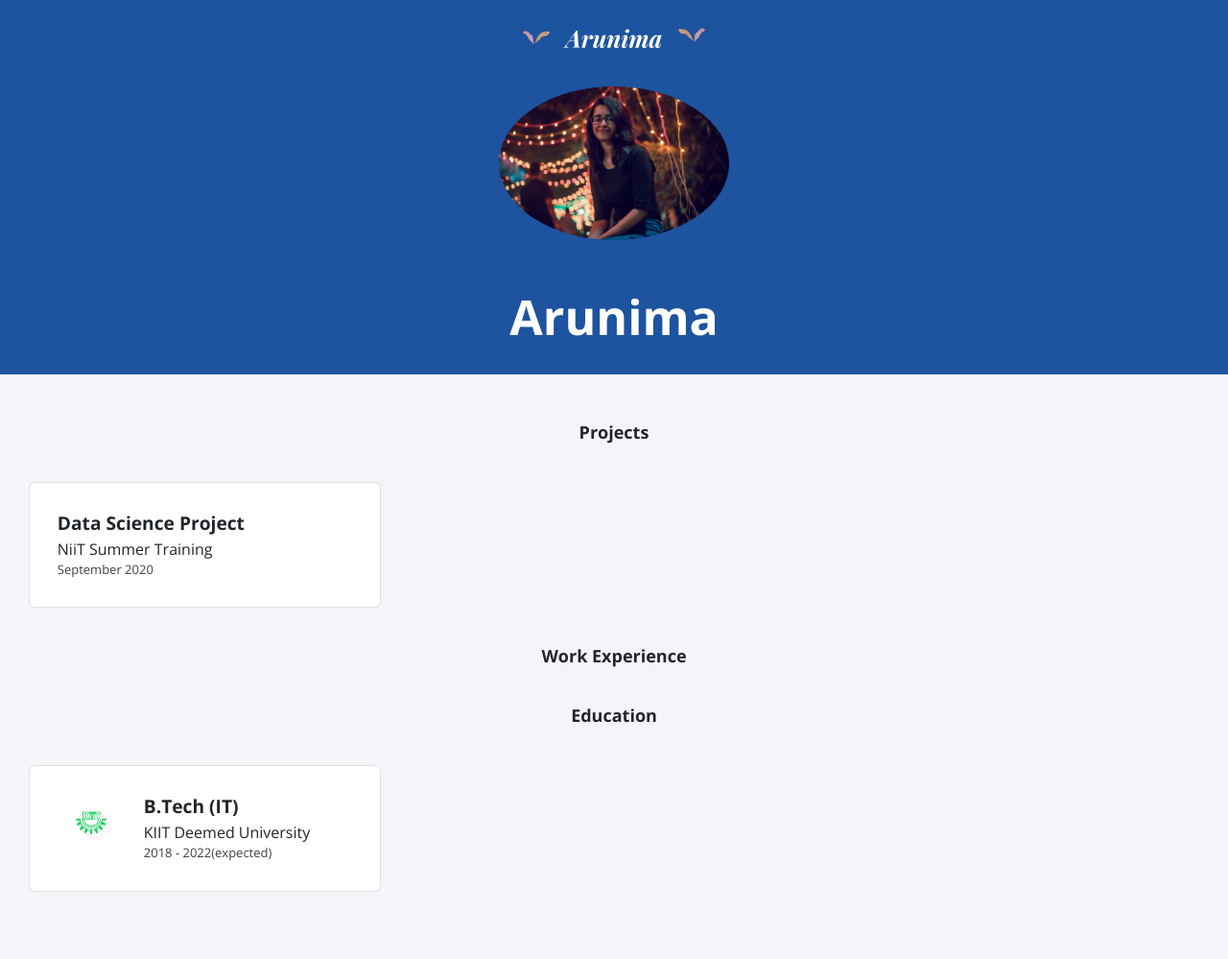
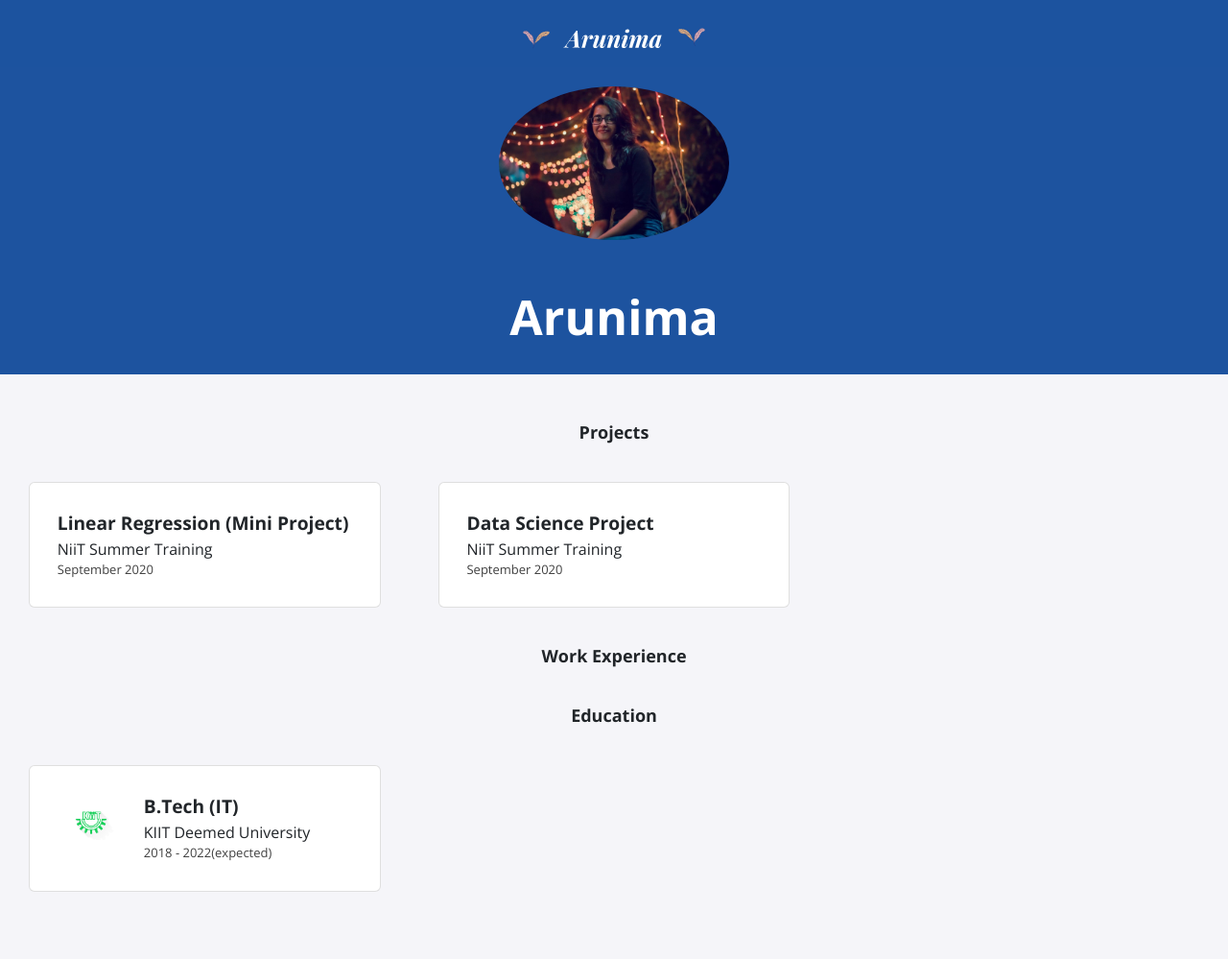
Before and after one commit to Arunima-28/Arunima-28.github.io, a Jekyll site: the page built from index.html, in a window 1280 px wide. Shown: the whole page at 96% size. Built offline with Jekyll 4.4.1, drawn with Linux system fonts in a browser that asks for light colours; nearby versions of some CDN libraries.

Commit message:
Update projects.yml

```diff
--- a/_data/projects.yml
+++ b/_data/projects.yml
@@ -1,3 +1,7 @@
+- title: Linear Regression (Mini Project)
+  event: NiiT Summer Training
+  date: September 2020
+
 - title: Data Science Project
   event: NiiT Summer Training
   date: September 2020
```
